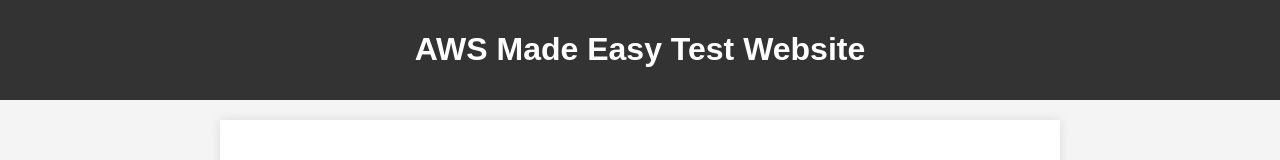
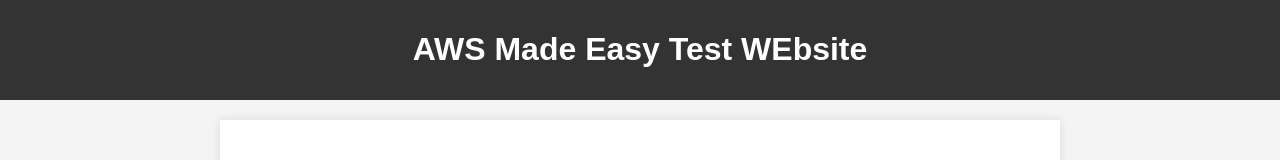
Before and after one commit to angelrosekv/news3bucketstatic, a plain HTML site: page public/index.html in a window 1280 px wide. Shown: the top 160 px of the page. Drawn offline with Linux system fonts and the light colour scheme.

Commit message:
Update index.html

```diff
--- a/public/index.html
+++ b/public/index.html
@@ -38,7 +38,7 @@
 </head>
 <body>
     <header>
-        <h1>AWS Made Easy Test Website</h1>
+        <h1>AWS Made Easy Test WEbsite</h1>
     </header>
 
     <main>
```
